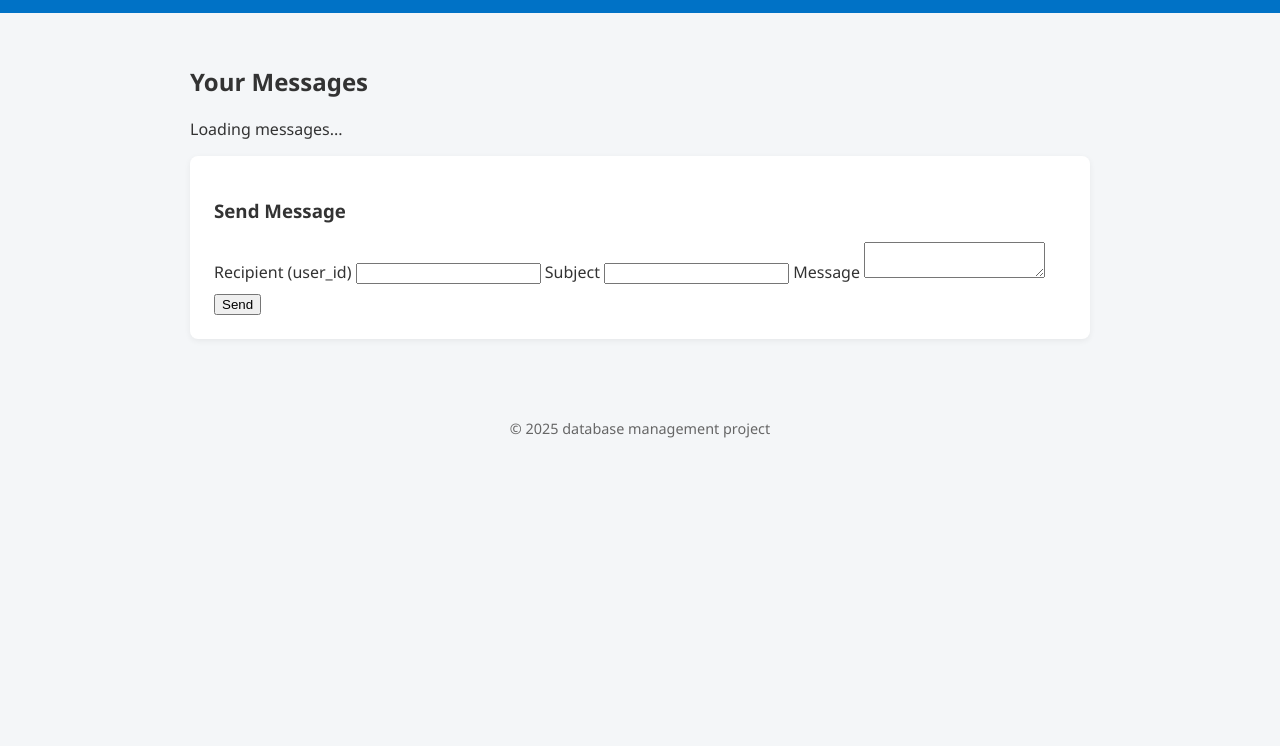
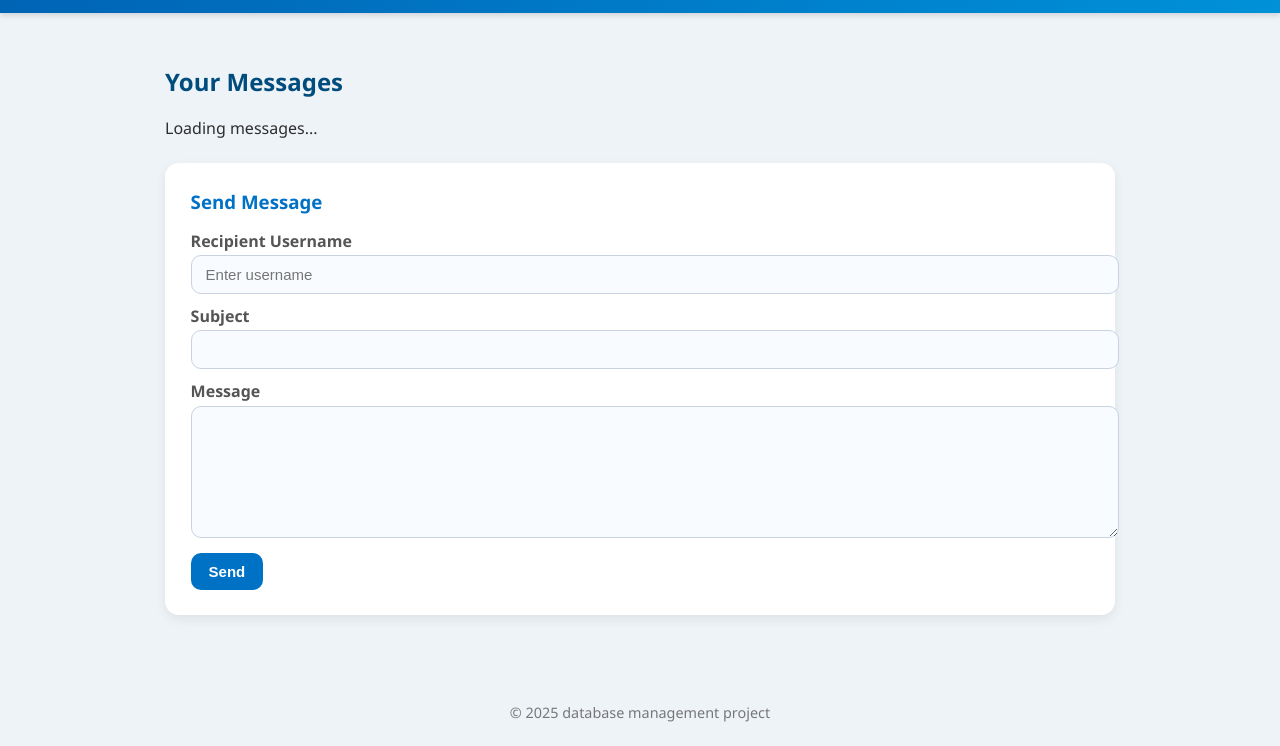
Before and after one commit to KyleGerman/visionary-, a website: page Public/messages.html in a window 1280 px wide. Shown: the part 105-851 px from the top of the page. Before the commit the page ends 800 px from the top, so only its background shows below. Drawn offline with Linux system fonts and the light colour scheme.

Commit message:
changed HTML formate for messages to be cleaner

```diff
--- a/Public/messages.html
+++ b/Public/messages.html
@@ -4,40 +4,49 @@
     <meta charset="UTF-8" />
     <meta name="viewport" content="width=device-width, initial-scale=1.0" />
     <title>Visionary Health App - Messages</title>
-    <link rel="stylesheet" href="styles.css" />
+
     <style>
+      /* ---------- Global Style ---------- */
       body {
         font-family: "Segoe UI", Tahoma, Geneva, Verdana, sans-serif;
         margin: 0;
-        padding: 0;
-        background-color: #f4f6f8;
-        color: #333;
+        background: #eef3f8;
+        color: #2d2d2d;
       }
 
+      /* ---------- Header ---------- */
       header {
-        background-color: #0072c6;
+        background: linear-gradient(90deg, #0064b5, #0091d9);
+        padding: 1rem 2rem;
         color: white;
-        padding: 1rem 2rem;
         display: flex;
         justify-content: space-between;
         align-items: center;
+        box-shadow: 0 2px 6px rgba(0, 0, 0, 0.15);
       }
 
       nav a {
         color: white;
-        margin-left: 1rem;
+        margin-left: 1.4rem;
         text-decoration: none;
         font-weight: 500;
+        transition: opacity 0.2s;
       }
 
       nav a:hover {
-        text-decoration: underline;
+        opacity: 0.8;
       }
 
+      /* ---------- Layout ---------- */
       .container {
         padding: 2rem;
-        max-width: 900px;
+        max-width: 950px;
         margin: auto;
+      }
+
+      h2 {
+        margin-bottom: 1.2rem;
+        color: #004c7d;
       }
 
       .message-list {
@@ -46,38 +55,97 @@
         gap: 1rem;
       }
 
+      /* ---------- Card Style ---------- */
       .card {
         background: white;
-        padding: 1.5rem;
-        border-radius: 8px;
-        box-shadow: 0 2px 6px rgba(0, 0, 0, 0.06);
-        transition: box-shadow 0.3s ease;
+        padding: 1.6rem;
+        border-radius: 14px;
+        box-shadow: 0 4px 12px rgba(0, 0, 0, 0.07);
+        transition: transform 0.25s ease, box-shadow 0.25s ease;
       }
 
       .card:hover {
-        box-shadow: 0 4px 12px rgba(0, 0, 0, 0.1);
+        transform: translateY(-3px);
+        box-shadow: 0 8px 20px rgba(0, 0, 0, 0.1);
+      }
+
+      .card h3 {
+        margin-top: 0;
+        margin-bottom: 1rem;
+        color: #0072c6;
       }
 
       .card p {
-        margin: 0.5rem 0;
-        line-height: 1.5;
+        margin: 0.4rem 0;
+        line-height: 1.6;
       }
 
       .card small {
-        color: #666;
-        font-size: 0.85rem;
+        color: #777;
       }
 
+      /* ---------- Form Styling ---------- */
+      form label {
+        display: block;
+        font-weight: 600;
+        margin: 0.7rem 0 0.2rem;
+        color: #555;
+      }
+
+      input,
+      textarea {
+        width: 100%;
+        padding: 10px 14px;
+        border-radius: 10px;
+        border: 1px solid #c9d3df;
+        background: #f8fbff;
+        font-size: 15px;
+        transition: border-color 0.2s;
+      }
+
+      input:focus,
+      textarea:focus {
+        outline: none;
+        border-color: #0072c6;
+        background: #ffffff;
+      }
+
+      textarea {
+        height: 110px;
+        resize: vertical;
+      }
+
+      button {
+        background: #0072c6;
+        color: white;
+        border: none;
+        padding: 10px 18px;
+        margin-top: 10px;
+        border-radius: 10px;
+        font-size: 15px;
+        font-weight: 600;
+        cursor: pointer;
+        transition: background 0.2s, transform 0.2s;
+      }
+
+      button:hover {
+        background: #005fa3;
+        transform: translateY(-2px);
+      }
+
+      /* ---------- Footer ---------- */
       footer {
         text-align: center;
-        padding: 1rem;
+        padding: 1.5rem;
+        color: #777;
         font-size: 0.9rem;
-        color: #666;
         margin-top: 2rem;
       }
     </style>
   </head>
+
   <body>
+    <!-- ---------- Header ---------- -->
     <header>
       <div class="logo">
         <h1>Visionary</h1>
@@ -92,27 +160,35 @@
       </nav>
     </header>
 
+    <!-- ---------- Main Container ---------- -->
     <div class="container">
       <h2>Your Messages</h2>
+
       <section id="messageList" class="message-list">
         Loading messages...
       </section>
 
-      <section class="card" style="margin-top: 1rem">
+      <!-- Send Message Card -->
+      <section class="card" style="margin-top: 1.5rem">
         <h3>Send Message</h3>
         <form id="sendForm">
-          <label for="recipient">Recipient (user_id)</label>
-          <input id="recipient" type="number" required />
+          <label for="recipient">Recipient Username</label>
+          <input id="recipient" type="text" required placeholder="Enter username" />
+
+
           <label for="subject">Subject</label>
           <input id="subject" type="text" />
+
           <label for="body">Message</label>
           <textarea id="body" required></textarea>
-          <div style="margin-top: 8px"><button type="submit">Send</button></div>
+
+          <button type="submit">Send</button>
         </form>
       </section>
     </div>
 
-    <footer style="text-align: center; padding: 1rem; color: #666">
+    <!-- ---------- Footer ---------- -->
+    <footer>
       &copy; 2025 database management project
     </footer>
 
```
Also changed, not shown: 1 other file.
